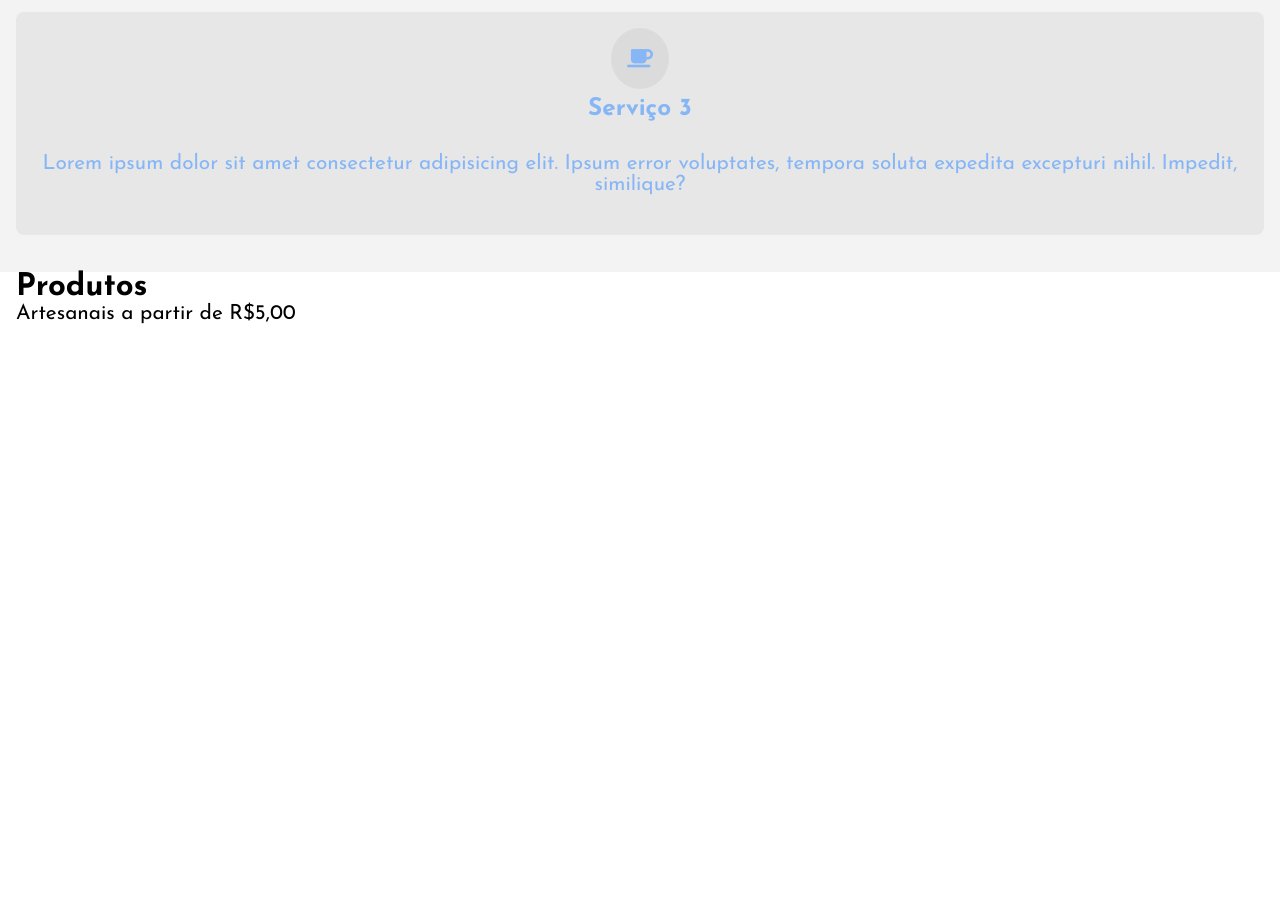
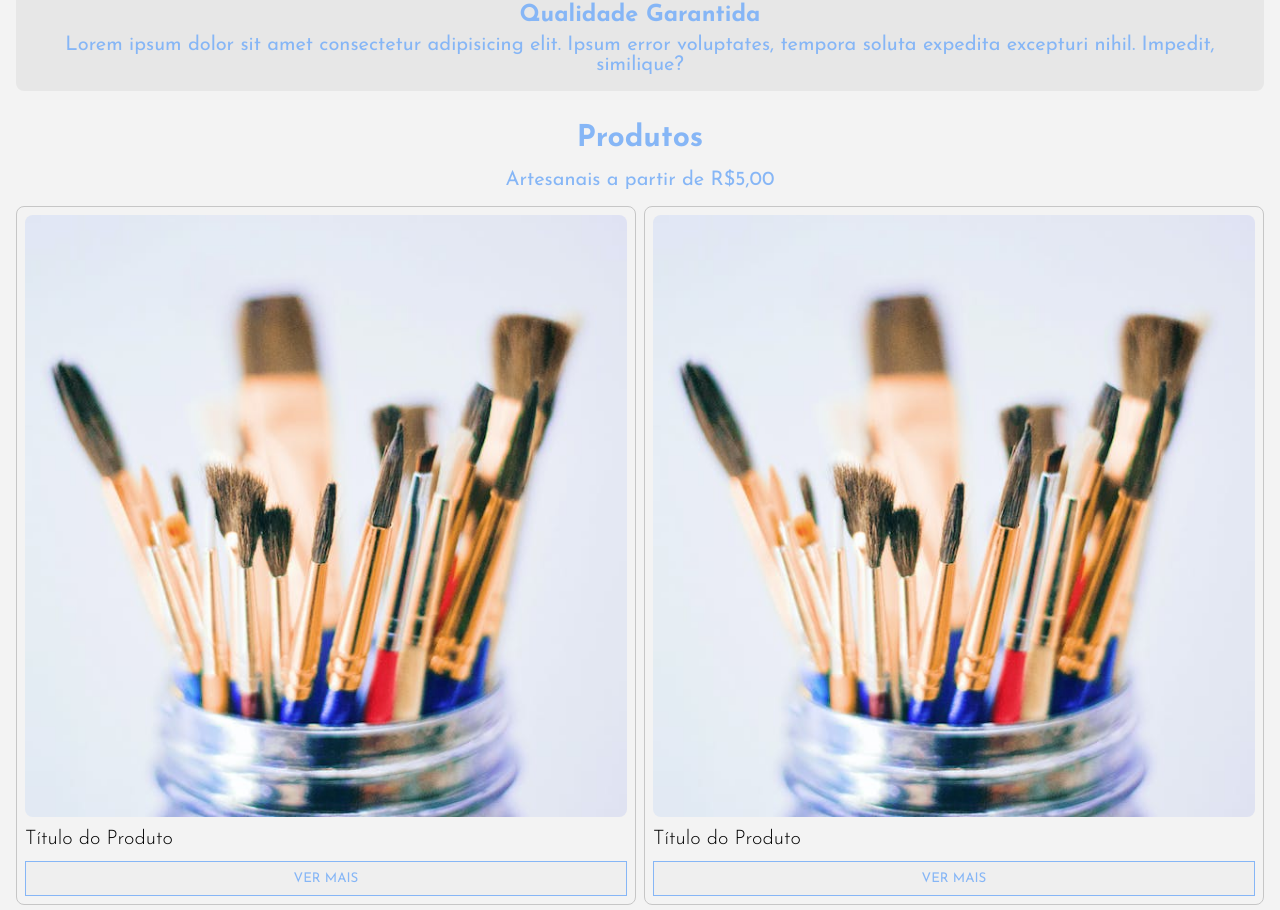
Before and after one commit to ppedrolucas/Ediceleste, a plain HTML site: page lojas/pontArt.html in a window 1280 px wide. Shown: the part 1248-2158 px from the top of the page. Drawn offline with Linux system fonts and the light colour scheme.

Commit message:
end products

```diff
--- a/lojas/pontArt.html
+++ b/lojas/pontArt.html
@@ -40,7 +40,7 @@
           <span id="pikachu">
             <i class="fa-solid fa-dragon"></i>
           </span>
-          <h3>Serviço 1</h3>
+          <h3>Customização</h3>
           <p>
             Lorem ipsum dolor sit amet consectetur adipisicing elit. Ipsum error
             voluptates, tempora soluta expedita excepturi nihil. Impedit,
@@ -52,7 +52,7 @@
             <i class="fa-solid fa-truck-fast"></i>
           </span>
 
-          <h3>Serviço 2</h3>
+          <h3>Compra Segura</h3>
           <p>
             Lorem ipsum dolor sit amet consectetur adipisicing elit. Ipsum error
             voluptates, tempora soluta expedita excepturi nihil. Impedit,
@@ -64,7 +64,7 @@
             <i class="fa-solid fa-mug-saucer"></i>
           </span>
 
-          <h3>Serviço 3</h3>
+          <h3>Qualidade Garantida</h3>
           <p>
             Lorem ipsum dolor sit amet consectetur adipisicing elit. Ipsum error
             voluptates, tempora soluta expedita excepturi nihil. Impedit,
@@ -75,13 +75,39 @@
     </section>
     <section class="product">
       <h1 class="title">Produtos</h1>
-      <p>Artesanais a partir de R$5,00</p>
-      <!--<div class="container-prod">
+      <p class="subTitle">Artesanais a partir de R$5,00</p>
+      <div class="container-prod">
         <div class="card-prod">
           <img src="../assets/temporario.jpg" alt="" />
-
+          <p>Título do Produto</p>
+          <button id="button">Ver mais</button>
         </div>
-      </div>-->
+        <div class="card-prod">
+          <img src="../assets/temporario.jpg" alt="" />
+          <p>Título do Produto</p>
+          <button id="button">Ver mais</button>
+        </div>
+        <div class="card-prod">
+          <img src="../assets/temporario.jpg" alt="" />
+          <p>Título do Produto</p>
+          <button id="button">Ver mais</button>
+        </div>
+        <div class="card-prod">
+          <img src="../assets/temporario.jpg" alt="" />
+          <p>Título do Produto</p>
+          <button id="button">Ver mais</button>
+        </div>
+        <div class="card-prod">
+          <img src="../assets/temporario.jpg" alt="" />
+          <p>Título do Produto</p>
+          <button id="button">Ver mais</button>
+        </div>
+        <div class="card-prod">
+          <img src="../assets/temporario.jpg" alt="" />
+          <p>Título do Produto</p>
+          <button id="button">Ver mais</button>
+        </div>
+      </div>
     </section>
     <footer></footer>
     <script
--- a/style/style-lojas.css
+++ b/style/style-lojas.css
@@ -1,6 +1,7 @@
 @import url("https://fonts.googleapis.com/css2?family=Josefin+Sans:wght@100;200;300;400;700&display=swap");
 
 :root {
+  --size-font-1: 1.25em;
   --color-blue-1: #86b6f6;
   --color-white-1: #f3f3f3;
   --color-white-2: #c6c6c6;
@@ -44,7 +45,7 @@ a {
   place-items: center;
   width: 100%;
   position: fixed;
-  font-size: 1.3rem;
+  font-size: var(--size-font-1);
 }
 a {
   color: var(--color-blue-1);
@@ -60,7 +61,7 @@ a:hover {
 }
 /*PRIMEIRA SESSÃO*/
 #body {
-  height: 90vh;
+  height: 100vh;
   padding-inline: 16px;
   font-size: 1.3rem;
   color: var(--color-white-1);
@@ -77,18 +78,18 @@ a:hover {
 }
 /*SERVIÇOS*/
 .services {
-  height: 100vh;
-  padding-inline: 16px;
+  max-height: max-content;
+  padding: 16px;
   background: var(--color-white-1);
   color: var(--color-blue-1);
-  font-size: 1.3rem;
+  font-size: var(--size-font-1);
 }
 .services .title {
   text-align: center;
-  padding: 16px;
+  margin-bottom: 16px;
 }
 .services .container {
-  height: calc(100vh - 100px);
+  height: auto;
   display: grid;
   grid-template-rows: repeat(3, 1fr);
   gap: 16px;
@@ -116,7 +117,38 @@ a:hover {
 }
 /*PRODUTOS*/
 .product {
-  height: 100vh;
-  padding-inline: 16px;
-  font-size: 1.3rem;
+  background: #fff;
+  background: var(--color-white-1);
+  max-height: max-content;
+  padding: 16px;
+  font-size: var(--size-font-1);
 }
+.product h1,
+.subTitle {
+  color: var(--color-blue-1);
+  text-align: center;
+  padding-bottom: 16px;
+}
+.container-prod {
+  display: grid;
+  grid-template-columns: repeat(2, 1fr);
+  gap: 8px;
+}
+.container-prod .card-prod {
+  border: 1px solid var(--color-white-2);
+  font-weight: 300;
+  display: grid;
+  gap: 12px;
+  padding: 8px;
+  border-radius: 8px;
+}
+.container-prod .card-prod img {
+  border-radius: 8px;
+  width: 100%;
+}
+.container-prod .card-prod #button {
+  border: 1px solid var(--color-blue-1);
+  color: var(--color-blue-1);
+  text-transform: uppercase;
+  padding: 10px;
+}
```
